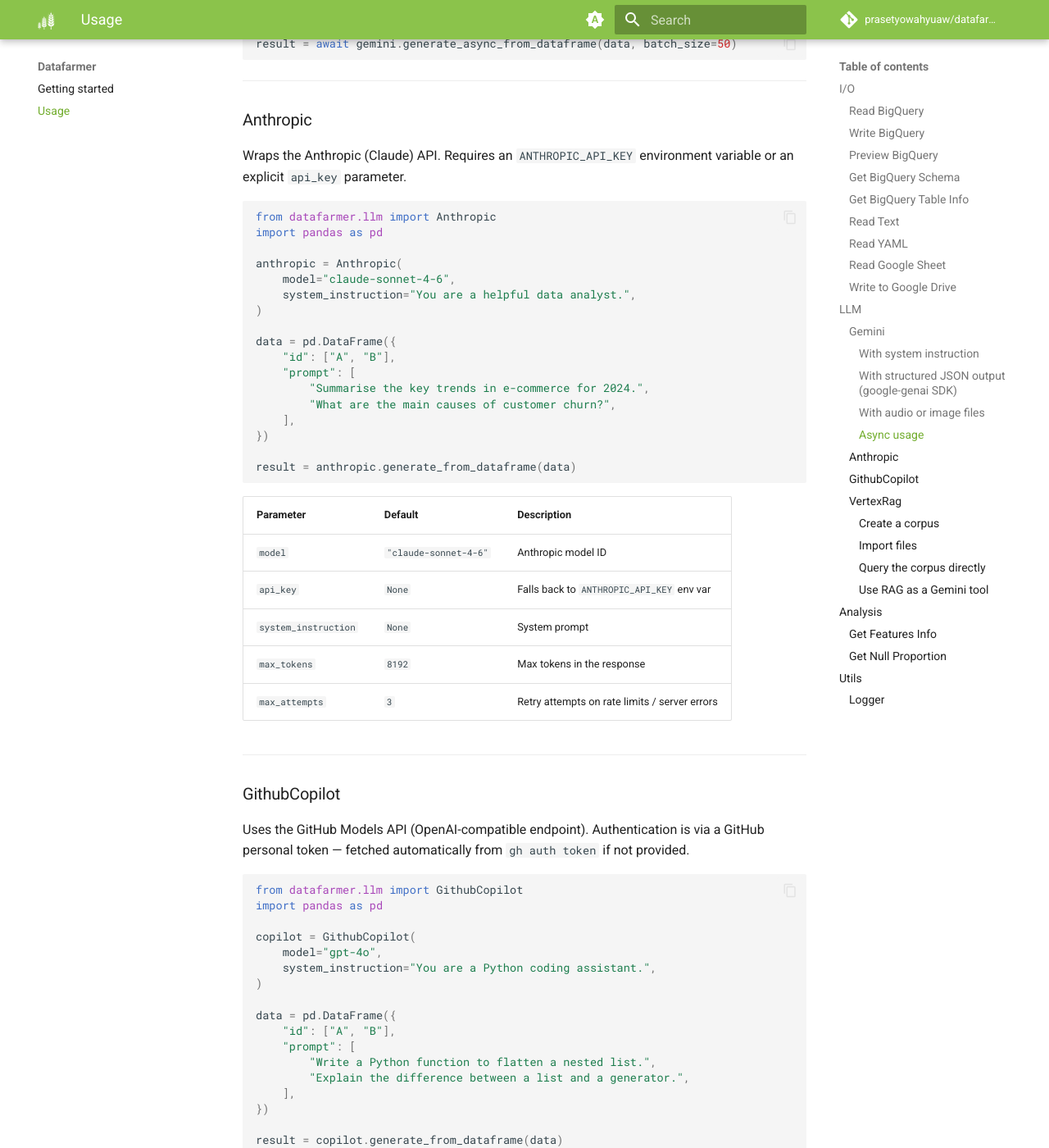
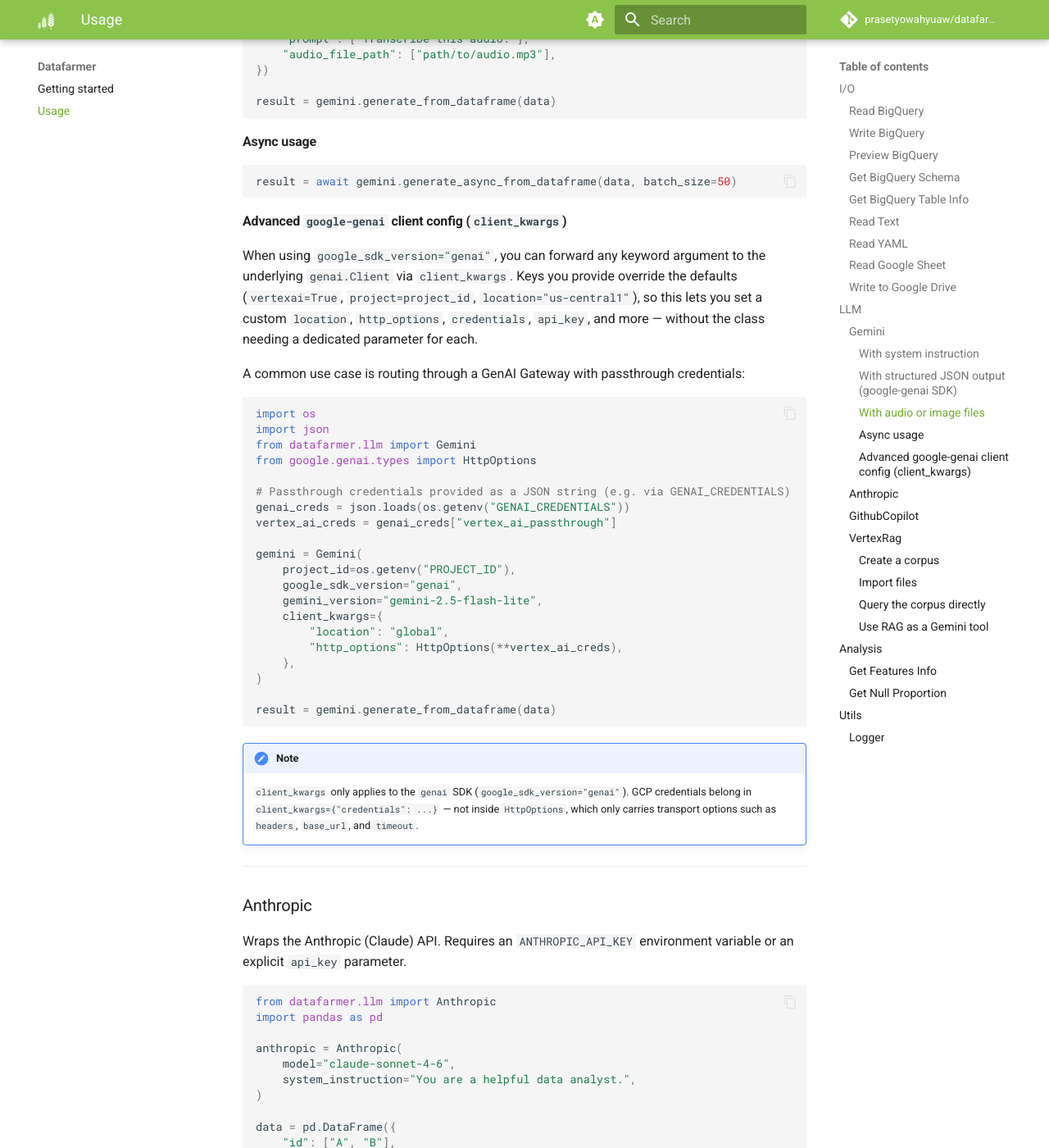
Before and after one commit to prasetyowahyuaw/datafarmer, an MkDocs documentation site: the page built from docs/usage.md, in a window 1280 px wide and 1400 px high, scrolled down 5218 px. Shown: the whole window at 82% size. Built offline with MkDocs 1.6.1 and Material for MkDocs 9.7.7, drawn with Linux system fonts in a browser that asks for light colours; comment, search, counter and statistics services are not loaded; some of the changed text lies outside the part shown.

Commit message:
[2.0.17] update the client for google genai

````diff
--- a/docs/usage.md
+++ b/docs/usage.md
@@ -166,12 +166,18 @@
 
 ### Gemini
 
-Wraps Google Gemini via Vertex AI SDK (default) or the newer `google-genai` SDK.
+Wraps Google Gemini via the `google-genai` SDK (default) or the legacy Vertex AI SDK.
+
+!!! warning "Vertex AI SDK is deprecated"
+    `google_sdk_version="vertex"` uses the legacy Vertex AI SDK, which is deprecated and
+    will be removed in a future release. The default is now `"genai"` (the `google-genai`
+    SDK). New code should use `"genai"`; only pass `"vertex"` for backward compatibility.
 
 ```python
 from datafarmer.llm import Gemini
 import pandas as pd
 
+# google_sdk_version defaults to "genai"
 gemini = Gemini(project_id="project_id", gemini_version="gemini-2.5-flash-lite")
 
 data = pd.DataFrame({
@@ -251,6 +257,44 @@
 ```python
 result = await gemini.generate_async_from_dataframe(data, batch_size=50)
 ```
+
+#### Advanced `google-genai` client config (`client_kwargs`)
+
+When using `google_sdk_version="genai"`, you can forward any keyword argument to the
+underlying `genai.Client` via `client_kwargs`. Keys you provide override the defaults
+(`vertexai=True`, `project=project_id`, `location="us-central1"`), so this lets you set a
+custom `location`, `http_options`, `credentials`, `api_key`, and more — without the class
+needing a dedicated parameter for each.
+
+A common use case is routing through a GenAI Gateway with passthrough credentials:
+
+```python
+import os
+import json
+from datafarmer.llm import Gemini
+from google.genai.types import HttpOptions
+
+# Passthrough credentials provided as a JSON string (e.g. via GENAI_CREDENTIALS)
+genai_creds = json.loads(os.getenv("GENAI_CREDENTIALS"))
+vertex_ai_creds = genai_creds["vertex_ai_passthrough"]
+
+gemini = Gemini(
+    project_id=os.getenv("PROJECT_ID"),
+    google_sdk_version="genai",
+    gemini_version="gemini-2.5-flash-lite",
+    client_kwargs={
+        "location": "global",
+        "http_options": HttpOptions(**vertex_ai_creds),
+    },
+)
+
+result = gemini.generate_from_dataframe(data)
+```
+
+!!! note
+    `client_kwargs` only applies to the `genai` SDK (`google_sdk_version="genai"`). GCP
+    credentials belong in `client_kwargs={"credentials": ...}` — not inside `HttpOptions`,
+    which only carries transport options such as `headers`, `base_url`, and `timeout`.
 
 ---
 
````
Also changed, not shown: 4 other files.
